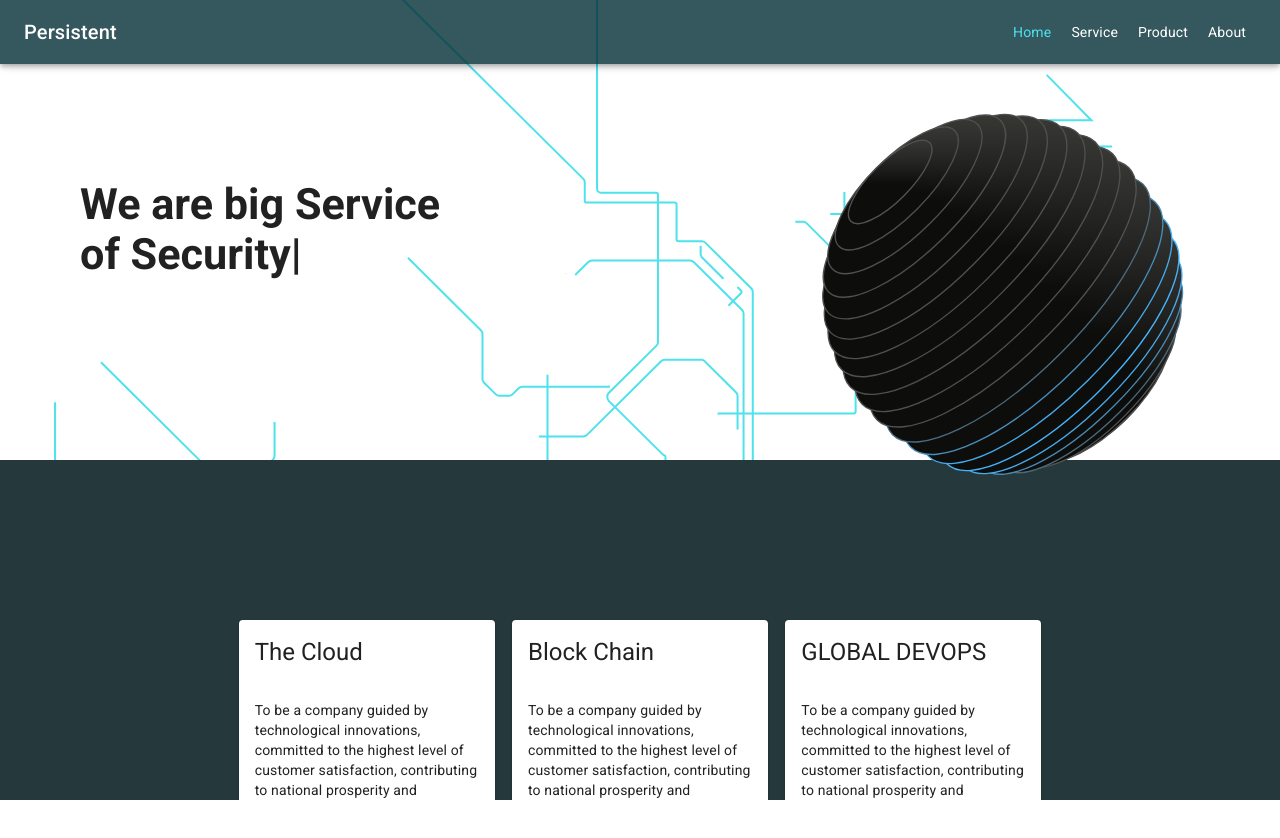
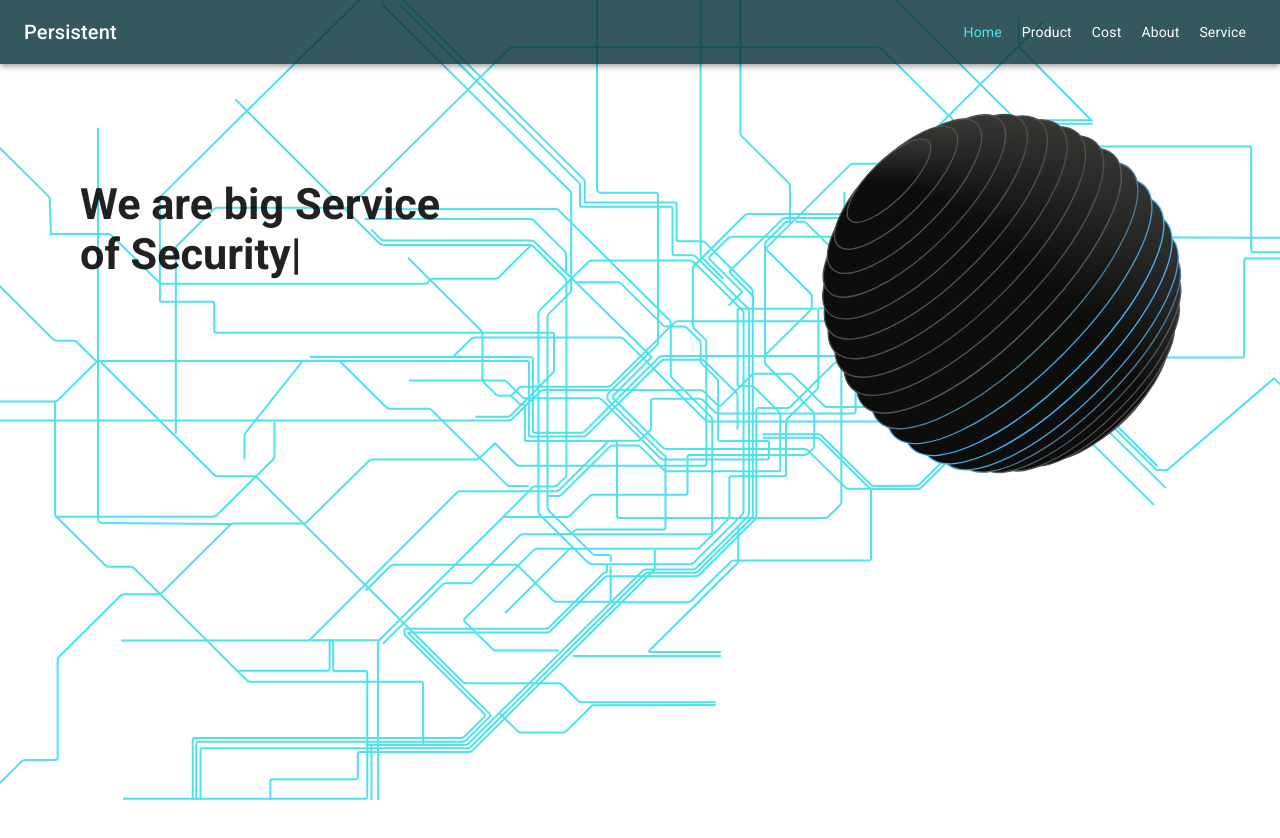
Before and after one commit to huyhomie66/nextjs_structure, a Next.js app: page / in a window 1280 px wide. Shown: the top 838 px of the page. Built offline with nearby package versions, Linux system fonts and the light colour scheme.

Commit message:
add viewe

```diff
--- a/common/body/scrollPage.tsx
+++ b/common/body/index.tsx
@@ -1,8 +1,24 @@
-import React from "react";
-import { Element } from "react-scroll";
+import React, { useEffect } from "react";
+import { Element, Events, scrollSpy, animateScroll } from "react-scroll";
 import { navbarItems } from "@/constants";
 
 const ScrollPage = () => {
+  useEffect(() => {
+    console.info(Events);
+    Events.scrollEvent.register("", function (to, element) {
+      console.log("begin", to, element);
+    });
+
+    Events.scrollEvent.register("end", function (to, element) {
+      console.log("end", to, element);
+    });
+    scrollSpy.update();
+    return () => {
+      Events.scrollEvent.remove("begin");
+      Events.scrollEvent.remove("end");
+    };
+  }, []);
+
   return (
     <React.Fragment>
       {/* @ts-ignore */}
--- a/common/body/service.tsx
+++ b/common/body/service.tsx
@@ -2,7 +2,6 @@ import { useEffect } from "react";
 import { makeStyles } from "@material-ui/core/styles";
 
 import FrameContainer from "@/theme/layout/frame.container";
-import cardScript from "@/theme/animations/script/card";
 
 import ServiceCard from "@/common/serviceCard";
 import { serviceItems } from "@/constants";
@@ -18,19 +17,6 @@ const useStyles = makeStyles((theme: any) => ({
 
 export default function Service() {
   const classes = useStyles();
-  useEffect(() => {
-    Promise.all(
-      serviceItems.map((e: any) => {
-        const { translateX, duration, targets } = e.frame;
-        // @ts-ignore
-        cardScript({
-          translateX,
-          duration,
-          targets: `.${targets}`,
-        });
-      })
-    );
-  }, []);
 
   return (
     <FrameContainer className={classes.frameContainer}>
--- a/common/header/index.tsx
+++ b/common/header/index.tsx
@@ -1,13 +1,15 @@
-import React, { useState } from "react";
+import React, { useEffect, useState } from "react";
 import { Link } from "react-scroll";
+import clsx from "clsx";
 
-import clsx from "clsx";
-import Typography from "@material-ui/core/Typography";
-import IconButton from "@material-ui/core/IconButton";
-import Toolbar from "@material-ui/core/Toolbar";
 import MenuIcon from "@material-ui/icons/Menu";
-import Hidden from "@material-ui/core/Hidden";
-import AppBar from "@material-ui/core/AppBar";
+import {
+  Hidden,
+  AppBar,
+  Toolbar,
+  IconButton,
+  Typography,
+} from "@material-ui/core";
 
 import { useStyles } from "@/common/header/styles";
 import NavbarDrawer from "@/common/header/drawer";
@@ -22,6 +24,14 @@ const NavBarTitle = () => {
     console.info(e);
     setActive(e);
   };
+
+  useEffect(() => {
+    setTimeout(() => {
+      const test = navbarItems[active].script;
+      test();
+    }, 250);
+  }, [active]);
+
   return (
     <Hidden xsDown>
       {navbarItems.map((item: any, index: number) => {
--- a/constants/index.js
+++ b/constants/index.js
@@ -1,11 +1,30 @@
 import Home from "@/common/body/home";
 import Service from "@/common/body/service";
+import {
+  earthScript,
+  backgroundScript,
+  colstackScript,
+  cardScript,
+} from "@/theme/animations/script";
 
 const navbarItems = [
-  { title: "Home", component: <Home /> },
-  { title: "Service", component: <Service /> },
-  { title: "Product", component: <div style={{ height: "50vh" }} /> },
-  { title: "About", component: <div style={{ height: "50vh" }} /> },
+  { title: "Home", component: <Home />, script: earthScript },
+  {
+    title: "Product",
+    component: <div style={{ height: "50vh" }} />,
+    script: () => {},
+  },
+  {
+    title: "Cost",
+    component: <div style={{ height: "50vh" }} />,
+    script: () => {},
+  },
+  {
+    title: "About",
+    component: <div style={{ height: "50vh" }} />,
+    script: () => {},
+  },
+  { title: "Service", component: <Service />, script: cardScript },
 ];
 
 const serviceItems = [
--- a/pages/_app.tsx
+++ b/pages/_app.tsx
@@ -2,6 +2,7 @@ import React, { useEffect } from "react";
 import theme from "@/theme";
 import { ThemeProvider } from "@material-ui/core/styles";
 import CssBaseline from "@material-ui/core/CssBaseline";
+import "animate.css/animate.min.css";
 
 function App({ Component, pageProps }: any) {
   useEffect(() => {
--- a/pages/index.js
+++ b/pages/index.js
@@ -1,6 +1,6 @@
 import React, { useEffect } from "react";
 import Header from "@/common/header";
-import Body from "@/common/body/scrollPage";
+import Body from "@/common/body";
 import Background from "@/theme/animations/component/background";
 // import ColStack from "@/theme/animations/component/colstack";
 
--- a/theme/animations/component/background.tsx
+++ b/theme/animations/component/background.tsx
@@ -1,12 +1,7 @@
-import React, { useEffect } from "react";
-import backgroundFrame from "@/theme/animations/script/background";
+import React from "react";
 import "./background.css";
 
 const Background = () => {
-  useEffect(() => {
-    backgroundFrame();
-  }, []);
-
   return (
     <div className="anim">
       <svg xmlns="http://www.w3.org/2000/svg" viewBox="0 0 1100 800">
--- a/theme/animations/component/colstack.tsx
+++ b/theme/animations/component/colstack.tsx
@@ -1,12 +1,6 @@
-import { useEffect } from "react";
-import colStackScript from "@/theme/animations/script/colstack";
 import "./colstack.css";
 
 const ColStack = () => {
-  useEffect(() => {
-    colStackScript();
-  }, []);
-
   return (
     <div className="col-stack">
       <div className="stack" />
--- a/theme/animations/component/earth.tsx
+++ b/theme/animations/component/earth.tsx
@@ -1,13 +1,7 @@
-import { useEffect } from "react";
-import earthFrame from "@/theme/animations/script/earth";
 import clsx from "clsx";
 import "./earth.css";
 
 const Earth = ({ style, className }: any) => {
-  useEffect(() => {
-    earthFrame();
-  }, []);
-
   return (
     <div style={style} className={clsx("animation-wrapper", className)}>
       <div className="sphere-animation">
--- /dev/null
+++ b/theme/animations/component/index.tsx
@@ -0,0 +1,5 @@
+import Background from "./background";
+import Earth from "./earth";
+import Colstack from "./colstack";
+
+export { Earth, Colstack, Background };
--- a/theme/animations/script/card.js
+++ b/theme/animations/script/card.js
@@ -1,11 +1,7 @@
 import anime from "animejs/lib/anime.es.js";
+import { serviceItems } from "@/constants";
 
-export default function cardScript({
-  targets,
-  translateX,
-  translateY,
-  duration,
-}) {
+function script({ targets, translateX, translateY, duration }) {
   anime({
     targets,
     translateX,
@@ -14,3 +10,17 @@ export default function cardScript({
     easing: "easeInOutQuad",
   });
 }
+
+export default function cardScript() {
+  Promise.all(
+    serviceItems.map((e) => {
+      const { translateX, duration, targets } = e.frame;
+      // @ts-ignore
+      script({
+        translateX,
+        duration,
+        targets: `.${targets}`,
+      });
+    })
+  );
+}
--- /dev/null
+++ b/theme/animations/script/index.js
@@ -0,0 +1,6 @@
+import backgroundScript from "./background";
+import colstackScript from "./colstack";
+import cardScript from "./card";
+import earthScript from "./earth";
+
+export { backgroundScript, colstackScript, cardScript, earthScript };
```
Also changed, not shown: 1 other file (tests, documents, lock files or other folders).
